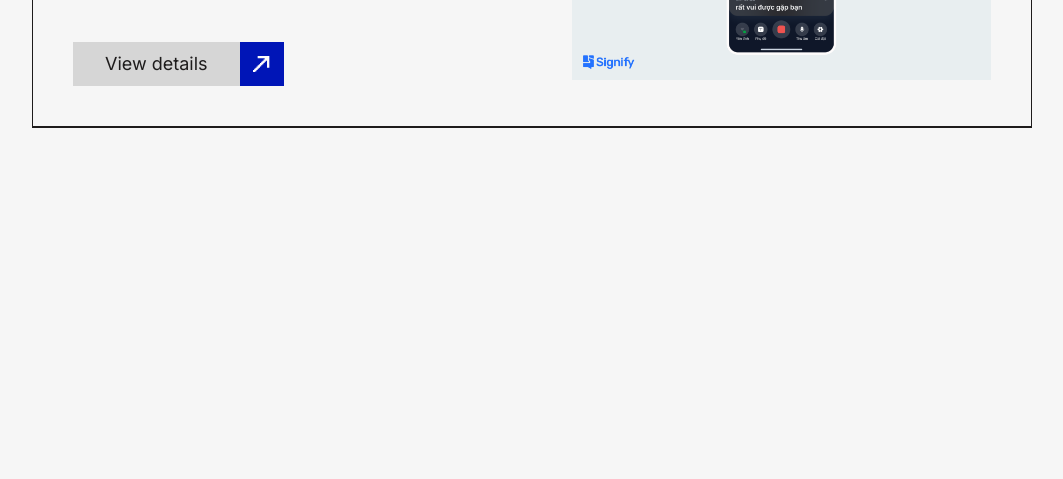
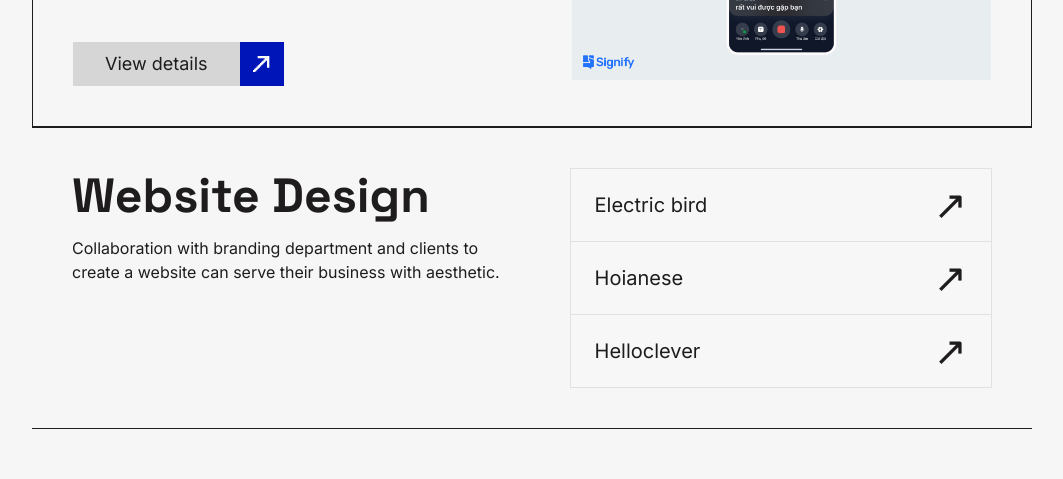
Before and after one commit to lnson1551/portfolio, a React (Vite) app: page / in a window 1280 px wide. Shown: the part 3400-3879 px from the top of the page, without its empty margins (188-1251 px from the left). Built offline with nearby package versions, Linux system fonts and the light colour scheme.

Commit message:
Add Website Design links section and external URLs

```diff
--- a/src/app/components/HomePage.tsx
+++ b/src/app/components/HomePage.tsx
@@ -1282,6 +1282,105 @@ function WorkCard({ work, index, onViewDetails, cardRef, stickyTop, stickyEnable
   );
 }
 
+function WebsiteDesignLinksBlock() {
+  const w = useWindowWidth();
+  const isMobile = w < 768;
+  const isTablet = w >= 768 && w < 1024;
+
+  const websiteLinks = [
+    { label: "Electric bird", href: "https://electricbird.vn/" },
+    { label: "Hoianese", href: "https://hoianese.com/" },
+    { label: "Helloclever", href: "https://helloclever.co/" },
+  ];
+
+  return (
+    <div
+      style={{
+        borderBottom: "1px solid #1e1c1c",
+        padding: isMobile ? "24px 20px" : isTablet ? "32px" : "40px",
+      }}
+    >
+      <div
+        style={{
+          display: "flex",
+          flexDirection: isMobile ? "column" : "row",
+          gap: isMobile ? "20px" : isTablet ? "32px" : "56px",
+          alignItems: isMobile ? "stretch" : "flex-start",
+        }}
+      >
+        <div style={{ flex: isMobile ? "1 1 auto" : "0 0 48%", minWidth: 0 }}>
+          <p
+            style={{
+              fontFamily: DISPLAY_FONT,
+              fontWeight: 700,
+              fontSize: isMobile ? "28px" : isTablet ? "36px" : "48px",
+              lineHeight: isMobile ? "36px" : isTablet ? "44px" : "56px",
+              color: "#1e1c1c",
+              marginBottom: isMobile ? "8px" : "12px",
+            }}
+          >
+            Website Design
+          </p>
+          <p style={{ fontFamily: "'Inter', sans-serif", fontWeight: 400, fontSize: isMobile ? "14px" : "16px", lineHeight: "24px", color: "#1e1c1c" }}>
+            Collaboration with branding department and clients to create a website can serve their business with aesthetic.
+          </p>
+        </div>
+
+        <div style={{ flex: 1, minWidth: 0 }}>
+          <div style={{ border: "1px solid #dfe2e4", backgroundColor: "#f7f7f7" }}>
+            {websiteLinks.map((item, index) => {
+              const content = (
+                <>
+                  <span style={{ fontFamily: "'Inter', sans-serif", fontWeight: 400, fontSize: isMobile ? "18px" : "20px", lineHeight: "32px", color: "#1e1c1c" }}>
+                    {item.label}
+                  </span>
+                  <span aria-hidden="true" style={{ fontFamily: "'Inter', sans-serif", fontWeight: 500, fontSize: isMobile ? "28px" : "40px", lineHeight: 1, color: "#1e1c1c" }}>
+                    ↗
+                  </span>
+                </>
+              );
+
+              return item.href ? (
+                <a
+                  key={item.label}
+                  href={item.href}
+                  target="_blank"
+                  rel="noreferrer"
+                  style={{
+                    display: "flex",
+                    alignItems: "center",
+                    justifyContent: "space-between",
+                    width: "100%",
+                    textDecoration: "none",
+                    padding: isMobile ? "14px 16px" : "16px 24px",
+                    borderBottom: index === websiteLinks.length - 1 ? "none" : "1px solid #dfe2e4",
+                  }}
+                >
+                  {content}
+                </a>
+              ) : (
+                <div
+                  key={item.label}
+                  style={{
+                    display: "flex",
+                    alignItems: "center",
+                    justifyContent: "space-between",
+                    width: "100%",
+                    padding: isMobile ? "14px 16px" : "16px 24px",
+                    borderBottom: index === websiteLinks.length - 1 ? "none" : "1px solid #dfe2e4",
+                  }}
+                >
+                  {content}
+                </div>
+              );
+            })}
+          </div>
+        </div>
+      </div>
+    </div>
+  );
+}
+
 // ─── Featured Works Section ───────────────────────────────────────────────────
 function FeaturedWorksSection({ onViewDetails }: { onViewDetails: (route: string) => void }) {
   const w = useWindowWidth();
@@ -1379,6 +1478,7 @@ function FeaturedWorksSection({ onViewDetails }: { onViewDetails: (route: string
               stackGap={STACK_GAP}
             />
           ))}
+          <WebsiteDesignLinksBlock />
           {stickyEnabled && <div style={{ height: `${stackTail}px` }} />}
         </div>
       </div>
```
